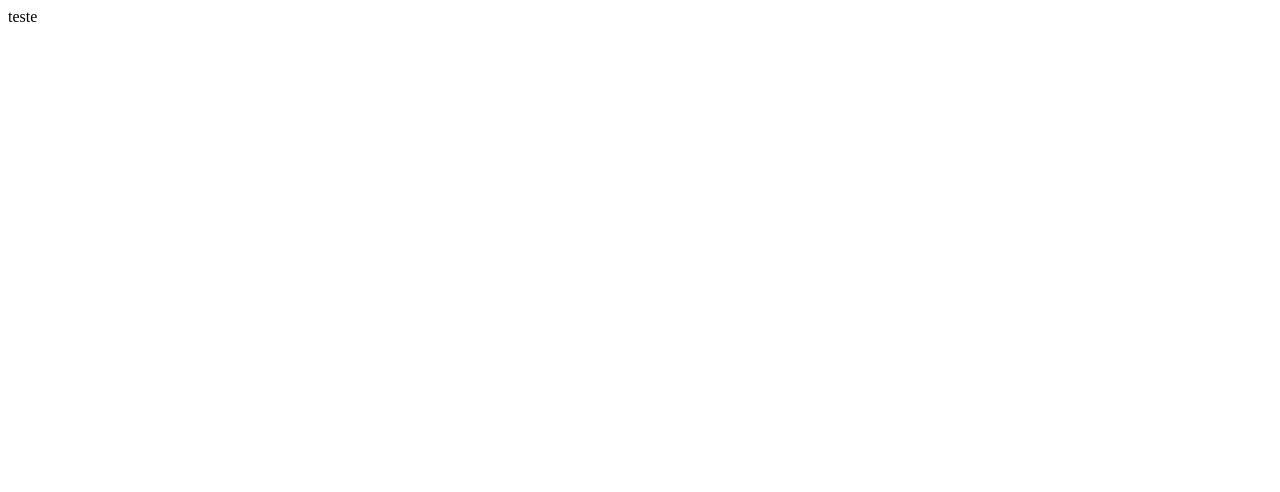
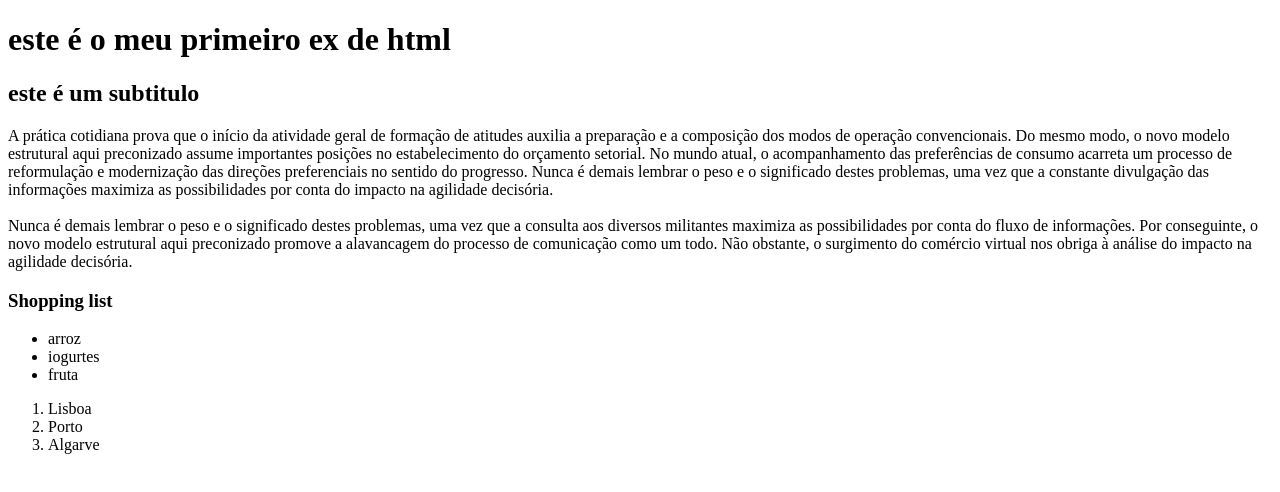
Before and after one commit to raqss22/lsd2223-raquel, a plain HTML site: page exercicio1/index.html in a window 1280 px wide. Drawn offline with Linux system fonts and the light colour scheme.

Commit message:
Update index.html

```diff
--- a/exercicio1/index.html
+++ b/exercicio1/index.html
@@ -1 +1,30 @@
-teste
+<!DOCTYPE html>
+<html lang="en">
+<head>
+    <meta charset="UTF-8">
+    <meta http-equiv="X-UA-Compatible" content="IE=edge">
+    <meta name="viewport" content="width=device-width, initial-scale=1.0">
+    <title>Exercicio1</title>
+</head>
+<body>
+    <h1>este é o meu primeiro ex de html</h1>
+    <h2>este é um subtitulo</h2>
+  <p>A prática cotidiana prova que o início da atividade geral de formação de atitudes auxilia a preparação e a composição dos modos de operação convencionais. Do mesmo modo, o novo modelo estrutural aqui preconizado assume importantes posições no estabelecimento do orçamento setorial. No mundo atual, o acompanhamento das preferências de consumo acarreta um processo de reformulação e modernização das direções preferenciais no sentido do progresso. Nunca é demais lembrar o peso e o significado destes problemas, uma vez que a constante divulgação das informações maximiza as possibilidades por conta do impacto na agilidade decisória.
+      <br />
+      <br />
+      Nunca é demais lembrar o peso e o significado destes problemas, uma vez que a consulta aos diversos militantes maximiza as possibilidades por conta do fluxo de informações. Por conseguinte, o novo modelo estrutural aqui preconizado promove a alavancagem do processo de comunicação como um todo. Não obstante, o surgimento do comércio virtual nos obriga à análise do impacto na agilidade decisória.
+    <h3>Shopping list</h3>
+    <ul>
+       <li>arroz</li>
+       <li>iogurtes</li>
+       <li>fruta</li>
+    </ul>
+    <ol>
+       <li>Lisboa</li>
+       <li>Porto</li>
+       <li>Algarve</li>
+    </ol>
+
+  </p>
+</body>
+</html>
```
